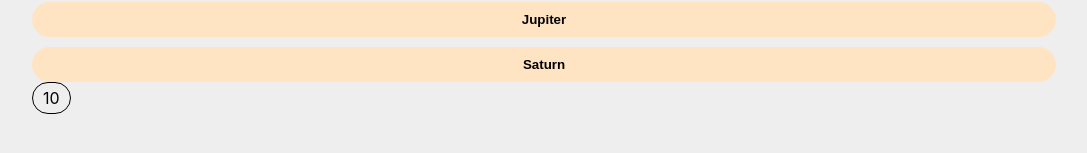
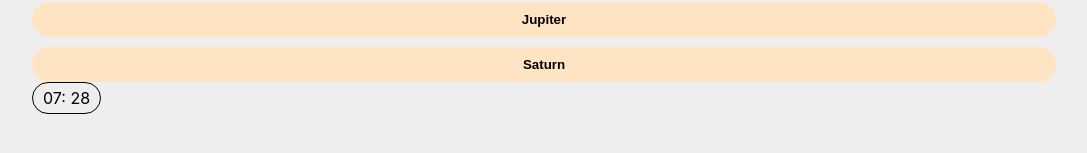
Before and after one commit to leelanarasimha/react18-course, a React (Create React App) app in the folder quiz-app/: page / in a window 1280 px wide. Both pictures are taken after a click on the button "Let's Start". Shown: the part 289-442 px from the top of the page, without its empty margins (96-1183 px from the left). Built offline with nearby package versions, Linux system fonts and the light colour scheme; data requests are answered from the project's data file.

Commit message:
added timer

```diff
--- a/quiz-app/src/App.js
+++ b/quiz-app/src/App.js
@@ -28,7 +28,7 @@ function reducer(state, action) {
     case 'dataFailed':
       return { ...state, status: 'error' };
     case 'start':
-      return { ...state, status: 'active' };
+      return { ...state, status: 'active', secondsRemaining: state.questions.length * 30 };
     case 'newAnswer':
       return { ...state, newAnswer: action.payload };
     case 'nextQuestion':
@@ -42,6 +42,12 @@ function reducer(state, action) {
       return { ...state, status: 'finished' };
     case 'restart':
       return { ...initialState, questions: state.questions, status: 'ready' };
+    case 'timer':
+      return {
+        ...state,
+        secondsRemaining: state.secondsRemaining - 1,
+        status: state.secondsRemaining === 0 ? 'finished' : state.status
+      };
   }
 }
 
@@ -72,7 +78,7 @@ function App() {
             <Progress questionsCount={questionsCount} index={index} points={points} maxPoints={maxPoints} />
             <Question question={questions[index]} dispatch={dispatch} newAnswer={newAnswer} />
             <div style={{ display: 'flex', alignItems: 'center', justifyContent: 'space-between' }}>
-              <Timer seconds={secondsRemaining} />
+              <Timer seconds={secondsRemaining} dispatch={dispatch} />
               <NextButton
                 newAnswer={newAnswer}
                 dispatch={dispatch}
--- a/quiz-app/src/components/Timer.js
+++ b/quiz-app/src/components/Timer.js
@@ -1,3 +1,19 @@
-export default function Timer({ seconds }) {
-  return <div className="timer">{seconds}</div>;
+import { useEffect } from 'react';
+
+export default function Timer({ seconds, dispatch }) {
+  const mins = Math.floor(seconds / 60);
+  const secs = seconds % 60;
+  useEffect(() => {
+    const id = setInterval(() => {
+      dispatch({ type: 'timer' });
+    }, 1000);
+    return () => clearInterval(id);
+  }, []);
+  return (
+    <div className="timer">
+      {mins < 10 ? '0' : ''}
+      {mins}: {secs < 10 ? '0' : ''}
+      {secs}
+    </div>
+  );
 }
```
